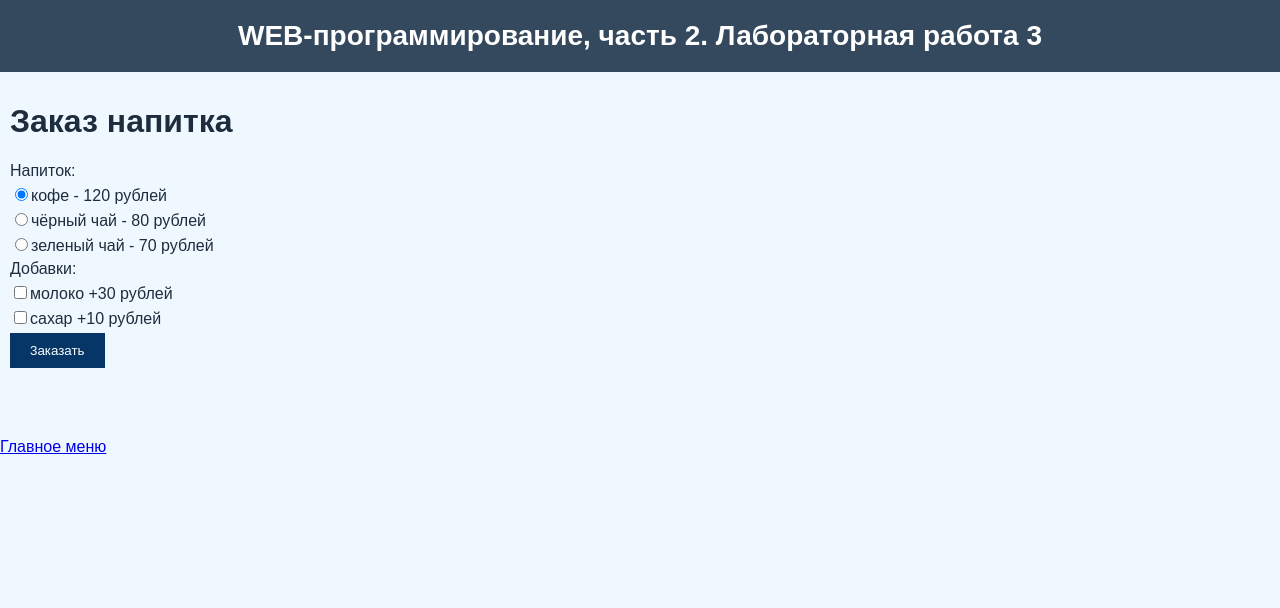
After one commit to sssonyaaab/web--programming-labs-2, a Flask app: page /lab3/order in a window 1280 px wide. The commit adds this page. Shown: the top 608 px of the page. Run offline with Flask 3, Linux system fonts and the light colour scheme.

Commit message:
Заказ напитка

```diff
--- a/lab3.py
+++ b/lab3.py
@@ -40,3 +40,35 @@ def form1():
 
     sex = request.args.get('sex')
     return render_template('lab3/form1.html', user=user, age=age, sex=sex, errors=errors)
+
+
+@lab3.route('/lab3/order')
+def order():
+    return render_template('lab3/order.html')
+
+
+@lab3.route('/lab3/pay')
+def pay():
+    price = 0
+    drink = request.args.get('drink')
+    # Пусть кофе стоит 120 рублей, черный чай - 80 рублей, зеленый - 70 рублей.
+    if drink == 'cofee':
+        price = 120
+    elif drink == 'black-tea':
+        price = 80
+    else:
+        price = 70
+
+    # Добавка молока удорожает напиток на 30 рублей, а сахара - на 10.
+    if request.args.get('milk') == 'on':
+        price += 30
+    if request.args.get('sugar') == 'on':
+        price += 10
+
+    return render_template('lab3/pay.html', price=price)
+
+
+@lab3.route('/lab3/success')
+def success():
+    price = request.args.get('price')  # Получаем цену из параметров запроса
+    return render_template('lab3/success.html', price=price)
--- a/templates/lab3/lab3.html
+++ b/templates/lab3/lab3.html
@@ -18,5 +18,8 @@
         <li>
             <a href="/lab3/form1">Форма</a>
         </li>
+        <li>
+            <a href="/lab3/order">Заказ напитка</a>
+        </li>
     </ol>
 {% endblock %}
--- /dev/null
+++ b/templates/lab3/order.html
@@ -0,0 +1,52 @@
+{% extends "base.html" %}
+
+
+{% block lab %}Лабораторная работа 3{% endblock %}
+
+{% block main %}
+<style>
+    form {
+        margin: 20px 0;
+    }
+    label {
+        display: block;
+        margin: 5px 0;
+    }
+    button {
+        padding: 10px 20px;
+        background-color: #063567;
+        color: white;
+        border: none;
+        cursor: pointer;
+    }
+    button:hover {
+        background-color: #012042;
+    }
+</style>
+    <h1>Заказ напитка</h1>
+
+    <form action="/lab3/pay">
+        <div>Напиток: </div>
+        <label>
+            <input type="radio" value="cofee" name="drink" checked>кофе - 120 рублей
+        </label>
+        <label>
+            <input type="radio" value="black-tea" name="drink">чёрный чай - 80 рублей
+        </label>
+        <label>
+            <input type="radio" value="green-tea" name="drink">зеленый чай - 70 рублей
+        </label>
+
+        <div>Добавки: </div>
+        <label>
+            <input type="checkbox" name="milk">молоко +30 рублей
+        </label>
+        <label>
+            <input type="checkbox" name="sugar">caхар +10 рублей
+        </label>
+
+        <div>
+            <button type="submit">3аказать</button>
+        </div>
+    </form>
+{% endblock %}
```
Also changed, not shown: templates/lab3/pay.html (added, +35 -0 lines), templates/lab3/success.html (added, +19 -0 lines).
